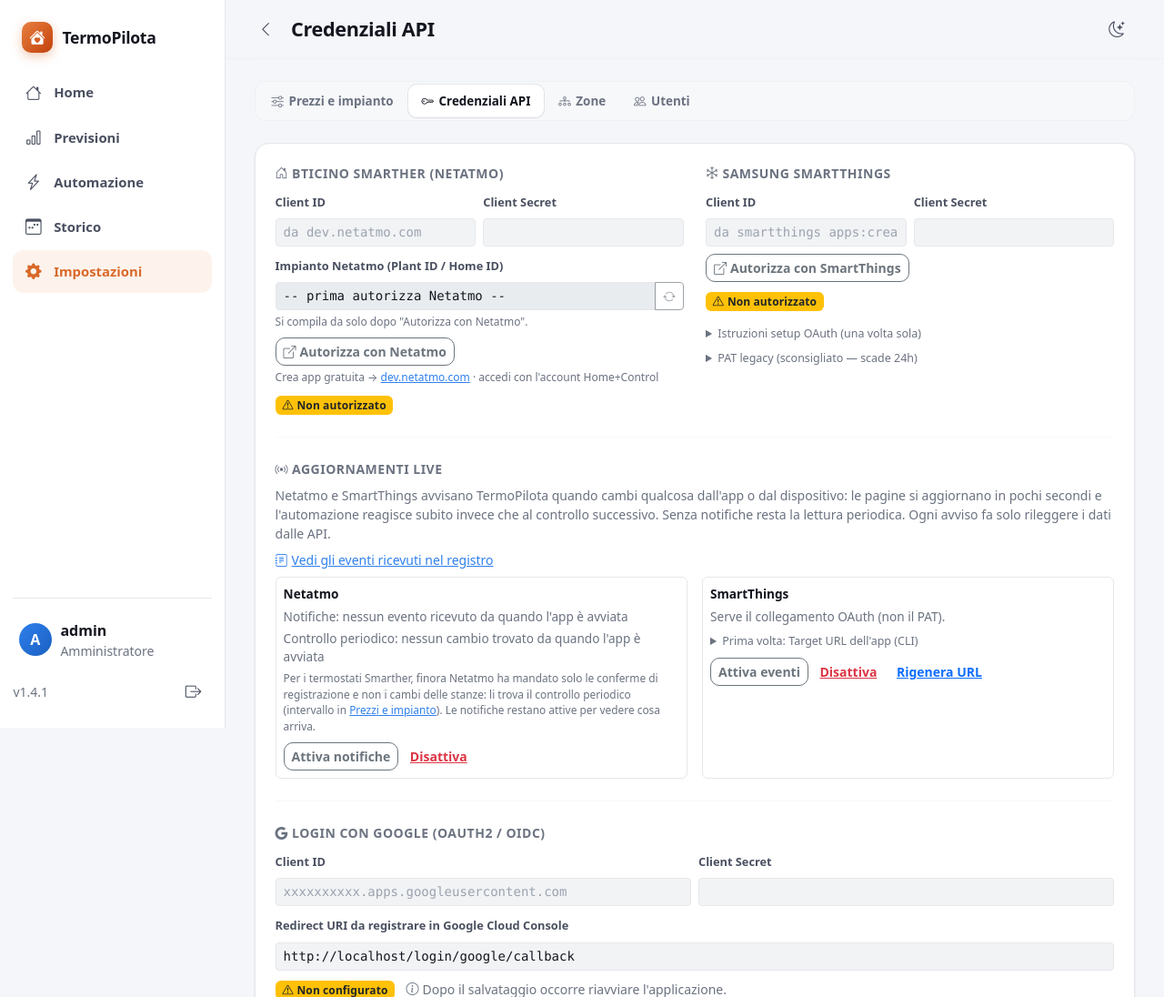
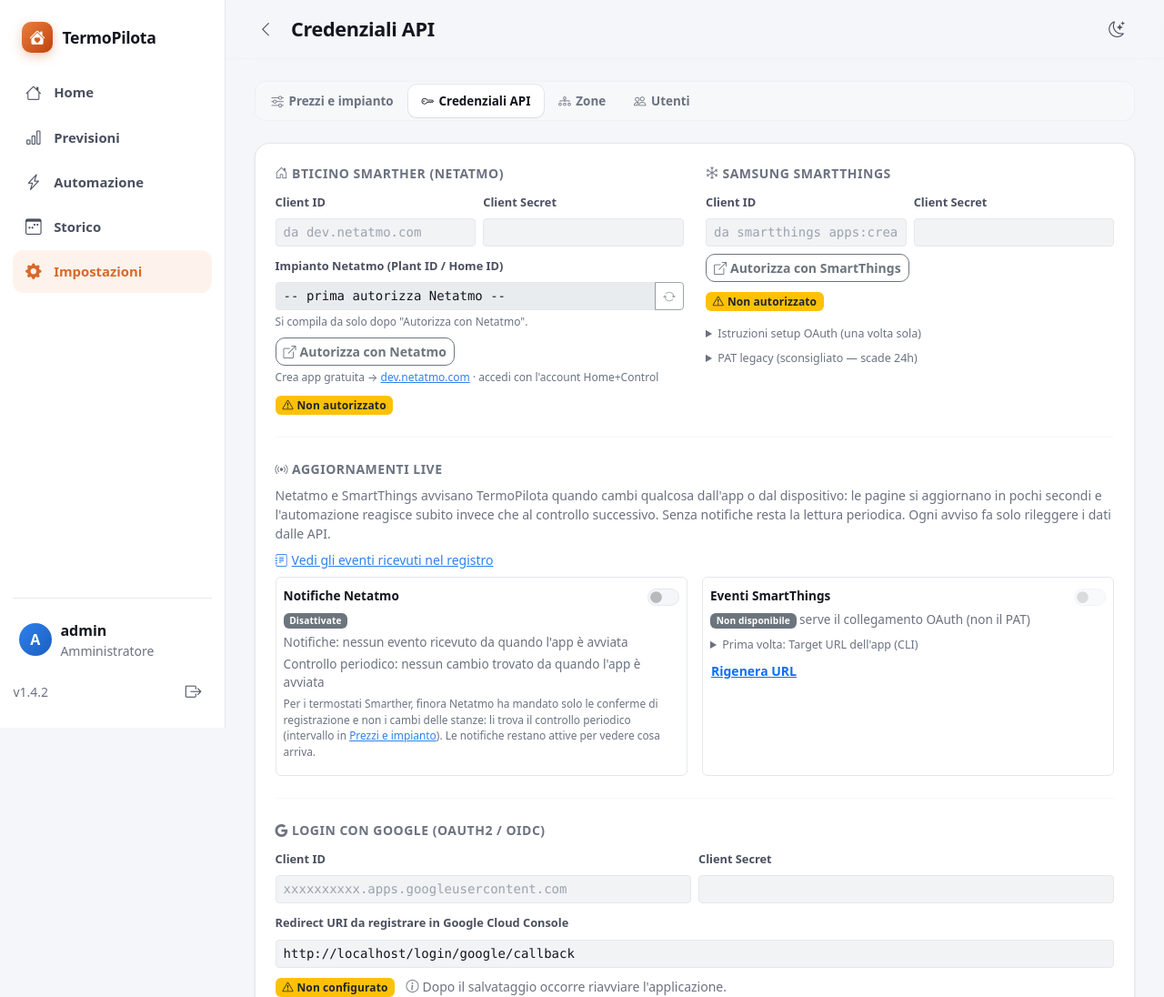
Before and after one commit to gcerretani/termopilota, a Flask app: page /admin/credentials in a window 1280 px wide. Shown: the top 1096 px of the page at 91% size. Run offline with Flask 3, Linux system fonts and the light colour scheme; a user stored in the database is signed in; some libraries are stand-ins or nearby versions.

Commit message:
Release 1.4.2: interruttori per le notifiche Netatmo e SmartThings
- Credenziali API: un interruttore per sorgente al posto dei pulsanti
  Attiva/Disattiva, con lo stato riletto dal server dopo ogni comando
- SmartThings: stato dalle sottoscrizioni reali (condizionatori
  coperti su totali, parziale, errore di lettura)
- Netatmo: stato salvato in config (netatmo_webhook: attivo, dal,
  confermato), perche' l'API non permette di interrogarlo; il messaggio
  webhook_activation conferma la registrazione e non fa rileggere i
  dispositivi

Co-Authored-By: Claude Opus 5.5 <noreply@anthropic.com>

```diff
--- a/config.example.json
+++ b/config.example.json
@@ -42,6 +42,7 @@
   "smartthings_client_secret": "",
   "smartthings_token_data": {},
   "smartthings_webhook_token": "",
+  "netatmo_webhook": {},
   "legrand_client_id": "",
   "legrand_client_secret": "",
   "legrand_plant_id": "",
--- a/package.json
+++ b/package.json
@@ -12,5 +12,5 @@
     "chart.js": "4.5.1",
     "leaflet": "1.9.4"
   },
-  "version": "1.4.1"
+  "version": "1.4.2"
 }
--- a/src/termopilota/app.py
+++ b/src/termopilota/app.py
@@ -124,6 +124,7 @@ DEFAULT_CONFIG = {
     "smartthings_client_secret": "",
     "smartthings_token_data": {},
     "smartthings_webhook_token": "",
+    "netatmo_webhook": {},
     "legrand_client_id": "",
     "legrand_client_secret": "",
     "legrand_plant_id": "",
@@ -1348,9 +1349,19 @@ def api_webhook_netatmo():
     if home_id and home_id != cfg.get("legrand_plant_id"):
         registro.scrivi("evento", "Webhook Netatmo di un'altra casa, ignorato", livello="debug", dati=evento)
         return jsonify({"status": "ignorato"})
+    tipo = evento.get("event_type") or evento.get("push_type") or "evento"
+    if tipo == "webhook_activation":
+        adesso = time.time()
+        def conferma(c):
+            # La conferma arriva solo dopo una registrazione: il webhook e' attivo
+            w = c.setdefault("netatmo_webhook", {})
+            w.update({"attivo": True, "dal": w.get("dal") or adesso, "confermato": adesso})
+        aggiorna_config_atomico(CONFIG_FILE, conferma)
+        registro.scrivi("evento", "Netatmo ha confermato la registrazione delle notifiche",
+                        dati={"sorgente": "webhook", **evento})
+        return jsonify({"status": "ok"})
     idents = stanze_evento_netatmo(evento)
     nomi = {rid: (dispositivi.snapshot(cfg)["stanze"].get(rid) or {}).get("nome", rid) for rid in idents}
-    tipo = evento.get("event_type") or evento.get("push_type") or "evento"
     registro.scrivi("evento", f"Netatmo (webhook): {tipo}", oggetto=", ".join(nomi.values()) or None,
                     dati={"sorgente": "webhook", **evento})
     live.notifica("netatmo", idents or [home_id or "casa"], dispositivi.invalida,
@@ -1494,13 +1505,37 @@ def api_live_configurazione():
         return jsonify({"errore": "Solo gli amministratori"}), 403
     cfg = carica_config()
     st = get_heatpump("smartthings", cfg)
+    oauth = bool(st and getattr(st, "installed_app_id", ""))
     return jsonify({
         "netatmo_url": request.url_root.rstrip("/") + "/api/webhook/netatmo",
         "smartthings_url": _url_webhook_smartthings(cfg),
         "smartthings_app_id": (cfg.get("smartthings_token_data") or {}).get("app_id"),
-        "smartthings_oauth": bool(st and getattr(st, "installed_app_id", "")),
+        "smartthings_oauth": oauth,
+        "stato_netatmo": stato_notifiche_netatmo(cfg),
+        "stato_smartthings": stato_sottoscrizioni_smartthings(cfg, st) if oauth else None,
         **live.stato(),
     })
+
+
+def stato_notifiche_netatmo(cfg: dict) -> dict:
+    """Netatmo non permette di sapere se il webhook e' registrato: vale quello che
+    abbiamo fatto noi (attivo, da quando) e la conferma che Netatmo manda."""
+    w = cfg.get("netatmo_webhook") or {}
+    confermato = w.get("confermato")
+    return {"attivo": bool(w.get("attivo")), "dal": w.get("dal"),
+            "confermato": confermato if confermato and confermato >= (w.get("dal") or 0) - 5 else None}
+
+
+def stato_sottoscrizioni_smartthings(cfg: dict, st) -> dict:
+    """Sottoscrizioni attive lette dall'API: lo stato vero, non quello ricordato."""
+    ac = set(dispositivi.snapshot(cfg)["ac"])
+    try:
+        sottoscritti = {(s.get("device") or {}).get("deviceId") for s in st.sottoscrizioni()}
+    except Exception as e:
+        return {"attivo": None, "errore": str(e), "sottoscritti": 0, "condizionatori": len(ac)}
+    coperti = len(ac & sottoscritti)
+    return {"attivo": bool(ac) and coperti == len(ac), "parziale": 0 < coperti < len(ac),
+            "sottoscritti": coperti, "condizionatori": len(ac), "errore": None}
 
 
 @app.route("/api/live/<sorgente>/<azione>", methods=["POST"])
@@ -1527,6 +1562,9 @@ def api_live_azione(sorgente, azione):
                     bt.rimuovi_webhook()
             except ErroreNetatmo as e:
                 raise dispositivi.ErroreComando(f"Netatmo: {e}", 502)
+            stato = {"attivo": azione == "attiva", "dal": time.time() if azione == "attiva" else None,
+                     "confermato": None}
+            aggiorna_config_atomico(CONFIG_FILE, lambda c: c.update({"netatmo_webhook": stato}))
             return None
         st = get_heatpump("smartthings", cfg)
         if not st or not getattr(st, "installed_app_id", ""):
--- a/src/termopilota/templates/admin/credentials.html
+++ b/src/termopilota/templates/admin/credentials.html
@@ -138,19 +138,29 @@
     <div class="row g-3 mb-3">
       <div class="col-md-6">
         <div class="border rounded p-2 h-100" style="font-size:.85rem;">
-          <div class="fw-semibold mb-1">Netatmo</div>
+          <div class="d-flex justify-content-between align-items-center mb-1">
+            <label class="fw-semibold" for="liveNetatmoSwitch">Notifiche Netatmo</label>
+            <div class="form-check form-switch m-0">
+              <input class="form-check-input" type="checkbox" role="switch" id="liveNetatmoSwitch" data-live="netatmo" disabled>
+            </div>
+          </div>
+          <div class="mb-1" id="liveNetatmoAttivo">—</div>
           <div class="text-muted mb-1" id="liveNetatmoStato">—</div>
           <div class="text-muted mb-1" id="livePollingStato">—</div>
           <div class="small text-muted mb-2">Per i termostati Smarther, finora Netatmo ha mandato solo le conferme di
             registrazione e non i cambi delle stanze: li trova il controllo periodico (intervallo in
             <a href="/admin/">Prezzi e impianto</a>). Le notifiche restano attive per vedere cosa arriva.</div>
-          <button class="btn btn-outline-secondary btn-sm" onclick="azioneLive('netatmo', 'attiva')">Attiva notifiche</button>
-          <button class="btn btn-link btn-sm text-danger" onclick="azioneLive('netatmo', 'disattiva')">Disattiva</button>
         </div>
       </div>
       <div class="col-md-6">
         <div class="border rounded p-2 h-100" style="font-size:.85rem;">
-          <div class="fw-semibold mb-1">SmartThings</div>
+          <div class="d-flex justify-content-between align-items-center mb-1">
+            <label class="fw-semibold" for="liveSmartthingsSwitch">Eventi SmartThings</label>
+            <div class="form-check form-switch m-0">
+              <input class="form-check-input" type="checkbox" role="switch" id="liveSmartthingsSwitch" data-live="smartthings" disabled>
+            </div>
+          </div>
+          <div class="mb-1" id="liveSmartthingsAttivo">—</div>
           <div class="text-muted mb-2" id="liveSmartthingsStato">—</div>
           <details class="mb-2" style="font-size:.78rem;">
             <summary class="text-muted">Prima volta: Target URL dell'app (CLI)</summary>
@@ -159,12 +169,10 @@
                 <em>Target URL</em> (o <code>apiOnly.subscription.targetUrl</code>), inserisci:
                 <input type="text" class="form-control form-control-sm font-monospace mt-1" id="liveSmartthingsUrl" readonly></li>
               <li>SmartThings invia una richiesta di conferma: TermoPilota la accetta da solo.</li>
-              <li>Poi premi "Attiva eventi".</li>
+              <li>Poi accendi l'interruttore "Eventi SmartThings".</li>
             </ol>
           </details>
-          <button class="btn btn-outline-secondary btn-sm" onclick="azioneLive('smartthings', 'attiva')">Attiva eventi</button>
-          <button class="btn btn-link btn-sm text-danger" onclick="azioneLive('smartthings', 'disattiva')">Disattiva</button>
-          <button class="btn btn-link btn-sm" onclick="rigeneraToken()" title="Nuovo URL del webhook: il vecchio smette di funzionare">Rigenera URL</button>
+          <button class="btn btn-link btn-sm p-0" onclick="rigeneraToken()" title="Nuovo URL del webhook: il vecchio smette di funzionare">Rigenera URL</button>
         </div>
       </div>
     </div>
@@ -348,16 +356,58 @@ function testoLive(s) {
   return parti.join(' · ');
 }
 
+function oraBreve(ts) {
+  return new Date(ts * 1000).toLocaleString('it-IT', {day: '2-digit', month: '2-digit', hour: '2-digit', minute: '2-digit'});
+}
+
+function badgeLive(testo, classe) {
+  return `<span class="badge ${classe}">${escHtml(testo)}</span>`;
+}
+
+function mostraStatoNetatmo(s) {
+  const sw = document.getElementById('liveNetatmoSwitch');
+  sw.checked = !!s.attivo;
+  sw.disabled = false;
+  let html;
+  if (!s.attivo) html = badgeLive('Disattivate', 'bg-secondary');
+  else if (s.confermato) html = badgeLive('Attive', 'bg-success') + ` <span class="text-muted">dal ${oraBreve(s.dal)}, confermate da Netatmo alle ${oraBreve(s.confermato)}</span>`;
+  else html = badgeLive('Attive, in attesa di conferma', 'bg-warning text-dark') + ` <span class="text-muted">dal ${oraBreve(s.dal)}</span>`;
+  document.getElementById('liveNetatmoAttivo').innerHTML = html;
+}
+
+function mostraStatoSmartthings(s, oauth) {
+  const sw = document.getElementById('liveSmartthingsSwitch');
+  const box = document.getElementById('liveSmartthingsAttivo');
+  if (!oauth) {
+    sw.checked = false;
+    sw.disabled = true;
+    box.innerHTML = badgeLive('Non disponibile', 'bg-secondary') + ' <span class="text-muted">serve il collegamento OAuth (non il PAT)</span>';
+    return;
+  }
+  sw.disabled = false;
+  if (s.errore) {
+    sw.checked = false;
+    box.innerHTML = badgeLive('Stato non leggibile', 'bg-warning text-dark') + ` <span class="text-muted">${escHtml(s.errore)}</span>`;
+    return;
+  }
+  sw.checked = s.attivo || s.parziale;
+  const conteggio = ` <span class="text-muted">${s.sottoscritti} condizionatori su ${s.condizionatori}</span>`;
+  box.innerHTML = s.attivo ? badgeLive('Attivi', 'bg-success') + conteggio
+    : s.parziale ? badgeLive('Parziali', 'bg-warning text-dark') + conteggio + ' <span class="text-muted">— spegni e riaccendi per rifarle</span>'
+    : badgeLive('Disattivati', 'bg-secondary');
+}
+
 async function caricaLive() {
   try {
     const d = await apiGetJson('/api/live/configurazione');
+    mostraStatoNetatmo(d.stato_netatmo);
+    mostraStatoSmartthings(d.stato_smartthings || {}, d.smartthings_oauth);
     document.getElementById('liveNetatmoStato').textContent = 'Notifiche: ' + testoLive(d.netatmo);
     const p = d.netatmo_polling;
     document.getElementById('livePollingStato').textContent = 'Controllo periodico: ' + (p.ultimo
       ? `${p.eventi} cambi trovati, ultimo alle ${new Date(p.ultimo.ts * 1000).toLocaleTimeString('it-IT', {hour: '2-digit', minute: '2-digit'})}`
       : "nessun cambio trovato da quando l'app è avviata");
-    document.getElementById('liveSmartthingsStato').textContent = d.smartthings_oauth
-      ? testoLive(d.smartthings) : 'Serve il collegamento OAuth (non il PAT).';
+    document.getElementById('liveSmartthingsStato').textContent = d.smartthings_oauth ? testoLive(d.smartthings) : '';
     document.getElementById('liveSmartthingsUrl').value = d.smartthings_url;
     if (d.smartthings_app_id) document.getElementById('liveAppId').textContent = d.smartthings_app_id;
   } catch (e) {
@@ -370,21 +420,26 @@ async function rigeneraToken() {
   try {
     const r = await apiPostJson('/api/live/smartthings/rigenera-token', {});
     document.getElementById('liveSmartthingsUrl').value = r.smartthings_url;
-    mostraMessaggio('msgLive', 'warning', 'Nuovo URL generato: reimpostalo con <code>smartthings apps:update</code> (Target URL), poi premi di nuovo "Attiva eventi".');
+    mostraMessaggio('msgLive', 'warning', 'Nuovo URL generato: reimpostalo con <code>smartthings apps:update</code> (Target URL).');
   } catch (e) {
     mostraMessaggio('msgLive', 'danger', escHtml(e.message));
   }
 }
 
-async function azioneLive(sorgente, azione) {
+// Interruttori: lo stato mostrato e' sempre quello riletto dal server dopo il comando
+document.addEventListener('change', async (e) => {
+  const sw = e.target.closest('[data-live]');
+  if (!sw) return;
+  const azione = sw.checked ? 'attiva' : 'disattiva';
+  sw.disabled = true;
   try {
-    const r = await apiPostJson(`/api/live/${sorgente}/${azione}`, {});
-    const extra = r.sottoscrizioni !== null && r.sottoscrizioni !== undefined ? ` (${r.sottoscrizioni} sottoscrizioni)` : '';
-    mostraMessaggio('msgLive', 'success', (azione === 'attiva' ? 'Attivate' : 'Disattivate') + extra + '.');
-  } catch (e) {
-    mostraMessaggio('msgLive', 'danger', escHtml(e.message));
+    await apiPostJson(`/api/live/${sw.dataset.live}/${azione}`, {});
+  } catch (err) {
+    mostraMessaggio('msgLive', 'danger', escHtml(err.message));
   }
-  caricaLive();
-}
+  await caricaLive();
+  // La conferma di Netatmo arriva qualche secondo dopo la registrazione
+  if (sw.dataset.live === 'netatmo' && azione === 'attiva') setTimeout(caricaLive, 5000);
+});
 </script>
 {% endblock %}
--- a/src/termopilota/versione.py
+++ b/src/termopilota/versione.py
@@ -6,4 +6,4 @@ Unica fonte di verita' per il codice: va tenuta uguale a package.json e
 all'ultima voce di CHANGELOG.md (lo verifica tests/test_versione.py).
 """
 
-VERSIONE = "1.4.1"
+VERSIONE = "1.4.2"
```
Also changed, not shown: tests/test_live.py (+52 -0 lines), CHANGELOG.md, package-lock.json.
